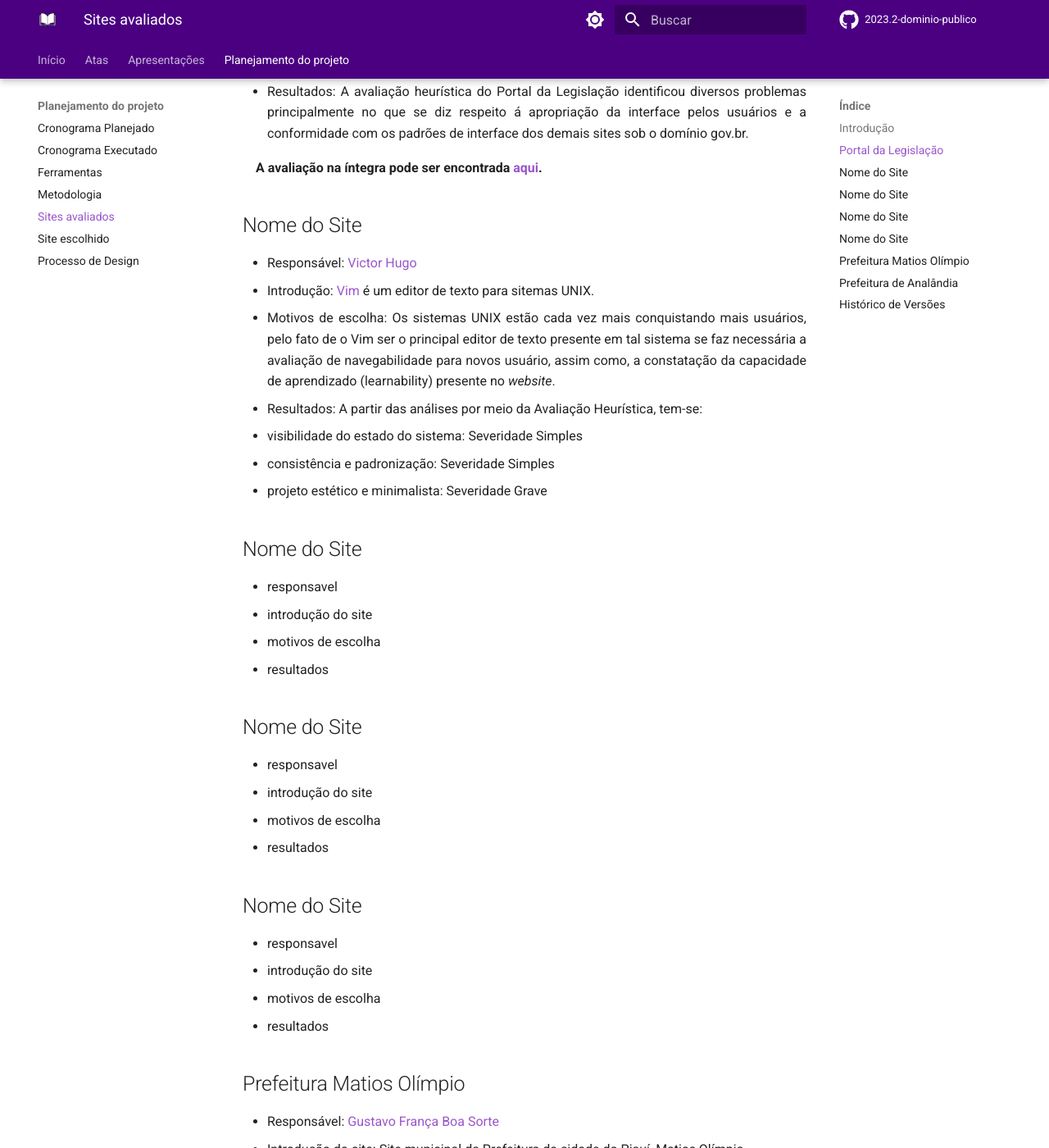
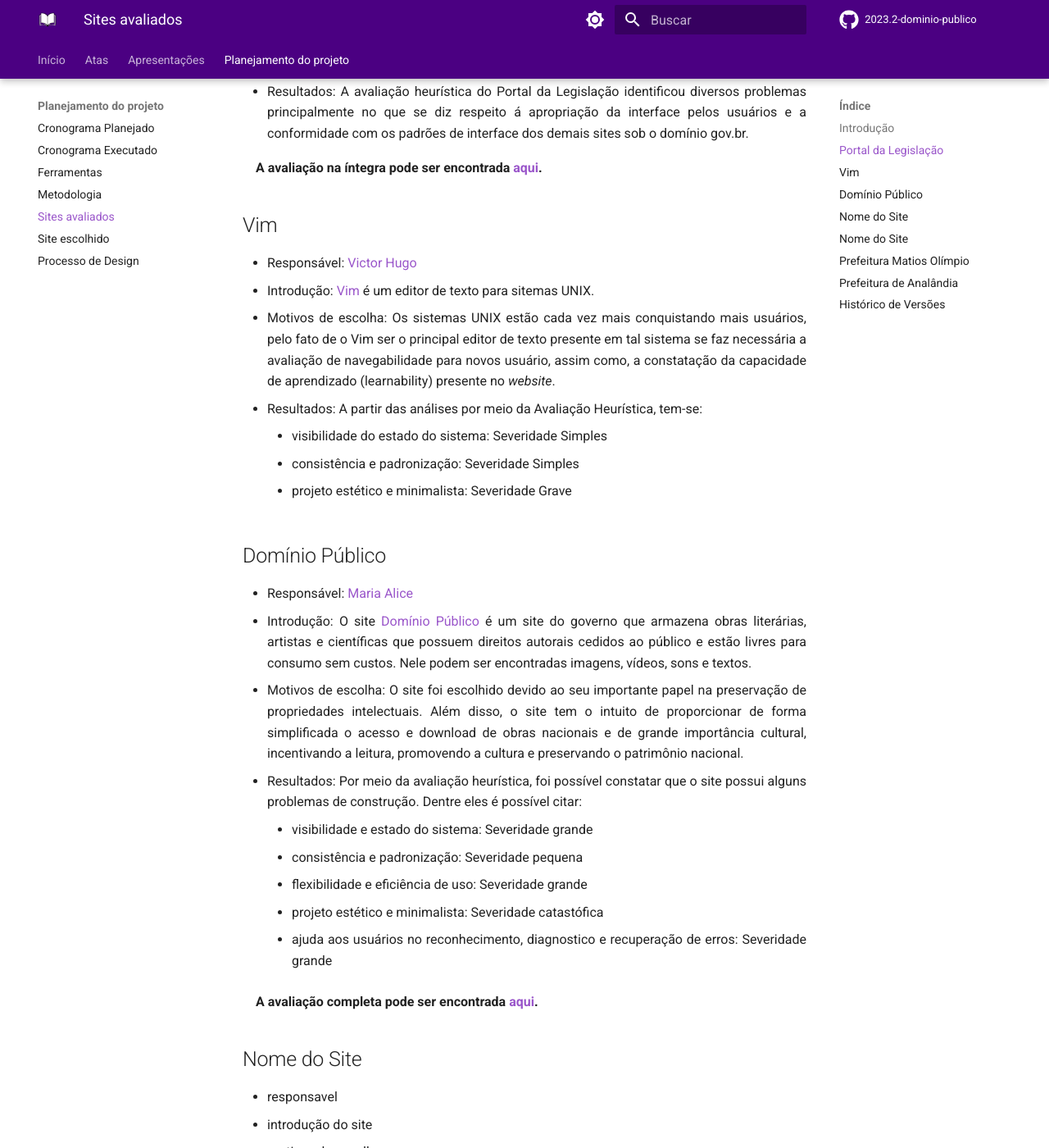
Before and after one commit to Interacao-Humano-Computador/2023.2-Dominio-Publico, an MkDocs documentation site: the page built from docs/planejamento/sites_avaliados.md, in a window 1280 px wide and 1400 px high, scrolled down 514 px. Shown: the whole window at 82% size. Built offline with MkDocs 1.6.1 and Material for MkDocs 9.7.7, drawn with Linux system fonts in a browser that asks for light colours; comment, search, counter and statistics services are not loaded; some of the changed text lies outside the part shown.

Commit message:
docs: inclusão do DP nos sites avaliados e organização dos pdfs em pastas

```diff
--- a/docs/planejamento/sites_avaliados.md
+++ b/docs/planejamento/sites_avaliados.md
@@ -13,24 +13,32 @@
 - Motivos de escolha: A importância do portal bem como o fato de seus problemas de usabilidade serem facilmente percepitíveis até mesmo ao usuario comum.
 - Resultados: A avaliação heurística do Portal da Legislação identificou diversos problemas principalmente no que se diz respeito á apropriação da interface pelos usuários e a conformidade com os padrões de interface dos demais sites sob o domínio gov.br.
 
-**A avaliação na íntegra pode ser encontrada [aqui](/docs/assets/AvalicaoLegislativo.pdf).**
+**A avaliação na íntegra pode ser encontrada [aqui](docs/assets/avaliacoes/AvalicaoLegislativo.pdf).**
 
-## Nome do Site
+## Vim
 
 - Responsável: [Victor Hugo](https://github.com/ViictorHugoo)
 - Introdução: [Vim](https://www.vim.org) é um editor de texto para sitemas UNIX.
 - Motivos de escolha: Os sistemas UNIX estão cada vez mais conquistando mais usuários, pelo fato de o Vim ser o principal editor de texto presente em tal sistema se faz necessária a avaliação de navegabilidade para novos usuário, assim como, a constatação da capacidade de aprendizado (learnability) presente no _website_.
 - Resultados:  A partir das análises por meio da Avaliação Heurística, tem-se:
-- visibilidade do estado do sistema: Severidade Simples
-- consistência e padronização: Severidade Simples
-- projeto estético e minimalista: Severidade Grave
+    - visibilidade do estado do sistema: Severidade Simples
+    - consistência e padronização: Severidade Simples
+    - projeto estético e minimalista: Severidade Grave
 
-## Nome do Site
+## Domínio Público
 
-- responsavel
-- introdução do site
-- motivos de escolha
-- resultados
+- Responsável: [Maria Alice](https://github.com/Maliz30)
+- Introdução: O site [Domínio Público](http://www.dominiopublico.gov.br/pesquisa/PesquisaObraForm.jsp) é um site do governo que armazena obras literárias, artistas e científicas que possuem direitos autorais cedidos ao público e estão livres para consumo sem custos. Nele podem ser encontradas imagens, vídeos, sons e textos.
+- Motivos de escolha: O site foi escolhido devido ao seu importante papel na preservação de propriedades intelectuais. Além disso, o site tem o intuito de proporcionar de forma simplificada o acesso e download de obras nacionais e de grande importância cultural, incentivando a leitura, promovendo a cultura e preservando o patrimônio nacional.
+- Resultados: Por meio da avaliação heurística, foi possível constatar que o site possui alguns problemas de construção. Dentre eles é possível citar:
+    - visibilidade e estado do sistema: Severidade grande
+    - consistência e padronização: Severidade pequena
+    - flexibilidade e eficiência de uso: Severidade grande
+    - projeto estético e minimalista: Severidade catastófica
+    - ajuda aos usuários no reconhecimento, diagnostico e recuperação de erros: Severidade grande
+
+
+**A avaliação completa pode ser encontrada [aqui](docs/assets/avaliacoes/DominioPublico).**
 
 ## Nome do Site
 
@@ -52,10 +60,10 @@
 - Introdução do site: Site municipal da Prefeitura da cidade do Piauí, Matias Olímpio
 - Motivos de escolha: O site proposto decepciona em relação a sua função primária de fornecer informações para os seus usuários, percebendo que a maneira de como está sendo transmitida poderia ser muito mais eficaz. Momentos de pesquisa por um determinado conteúdo mostra-se prejudicial analisando o seu público.
 - Resultados: A partir das análises por meio da Avaliação Heurística, temos um destaque para:
-   - Visibilidade do status do sistema: Severidade grave
-   - Consistência e padrões: Severidade simples
-   - Estética e design minimalista: Severidade catastrófico
-   - Ajuda e documentação: Severidade grave
+    - Visibilidade do status do sistema: Severidade grave
+    - Consistência e padrões: Severidade simples
+    - Estética e design minimalista: Severidade catastrófico
+    - Ajuda e documentação: Severidade grave
 
 ## Prefeitura de Analândia
 
@@ -63,11 +71,11 @@
 - Introdução: Site governamental da Prefeitura da cidade do interior de SP, [Analãndia](https://www.analandia.sp.gov.br/)
 - Motivos de escolha: O site se encontra em estado precário, seu design é pouco elaborado e desatualizado, é pouco responsivo, possui muitas funcionalidades as quais não cumprem seus objetivos, há presença de muitos bugs visuais e funcionais e o site não oferece nenhum tipo de acessibilidade.
 - Resultados: A partir das análises por meio da Avaliação Heurística foi constatado:
-   - Status do sistema: Severidade grave
-   - Prevenção de erros: Severidade grave
-   - Consistência e padrões: Severidade grave
-   - Estética e design minimalista: Severidade simples
-   - Flexibildade e eficiência de uso: Severidade catastrófico
+    - Status do sistema: Severidade grave
+    - Prevenção de erros: Severidade grave
+    - Consistência e padrões: Severidade grave
+    - Estética e design minimalista: Severidade simples
+    - Flexibildade e eficiência de uso: Severidade catastrófico
 
 ## Histórico de Versões
 
@@ -78,3 +86,4 @@
 | 1.2    | 29/09/2023 | Avaliação do [Analãndia](https://www.analandia.sp.gov.br/)                   | [Harryson](https://github.com/harry-cmartin)    | [Victor Hugo](https://github.com/ViictorHugoo) |
 | 1.3    | 29/09/2023 | Avaliação do [Matias Olimpio](https://www.matiasolimpio.pi.gov.br/)          | [Gustavo](https://github.com/gustavofbs)        | [Luciano Ricardo](https://github.com/l-ricardo) e [Victor Hugo](https://github.com/ViictorHugoo)|
 | 1.4    | 30/09/2023 | Avaliação do [Vim](https://www.vim.org)                                      | [Victor Hugo](https://github.com/ViictorHugoo)  | [Luciano Ricardo](https://github.com/l-ricardo)|
+| 1.5    | 01/09/2023 | Avaliação do [Dominio Publico](http://www.dominiopublico.gov.br/pesquisa/PesquisaObraForm.jsp)                                      | [Maria Alice](https://github.com/Maliz30)  | [Ana Catarina](https://github.com/an4catarina)|
```
Also changed, not shown: 3 other files.
